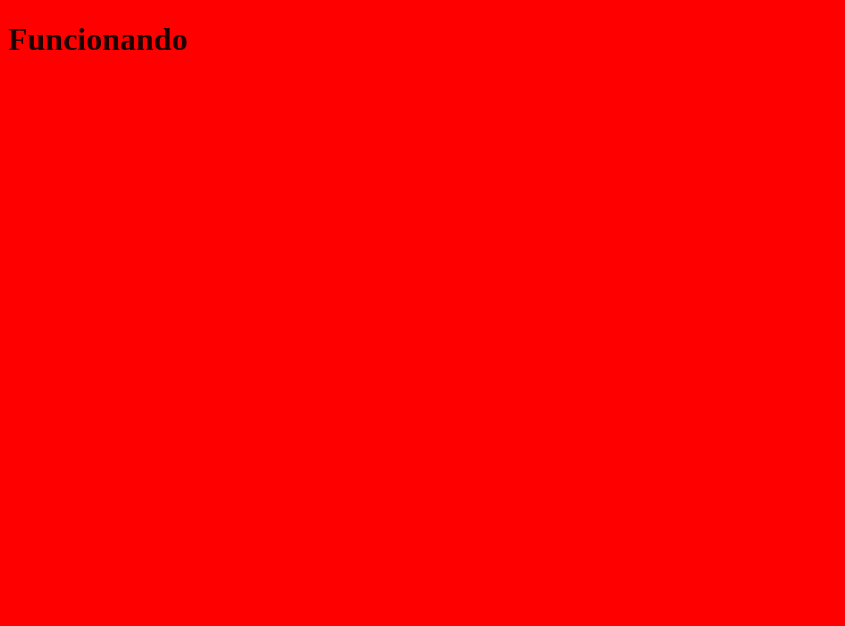
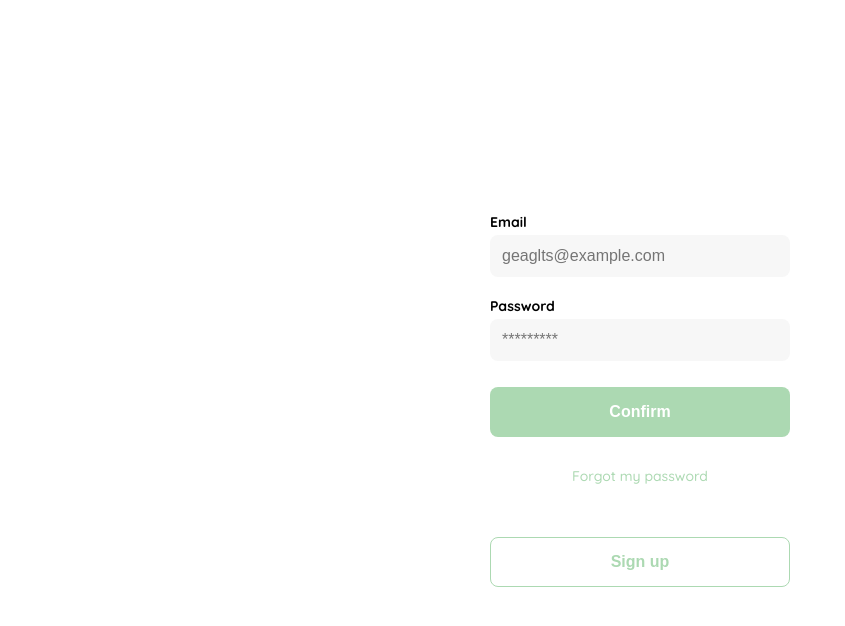
Before and after one commit to geaglts/react-shop, a React app: page /login in a window 1280 px wide. Shown: the top 626 px of the page, without its empty margins (0-845 px from the left). Built offline with nearby package versions, Linux system fonts and the light colour scheme.

Commit message:
Component login with styles

```diff
--- a/public/index.html
+++ b/public/index.html
@@ -5,6 +5,10 @@
         <meta http-equiv="X-UA-Compatible" content="IE=edge" />
         <meta name="viewport" content="width=device-width, initial-scale=1.0" />
         <title>React Shop</title>
+        <!-- FONTS -->
+        <link rel="preconnect" href="https://fonts.googleapis.com" />
+        <link rel="preconnect" href="https://fonts.gstatic.com" crossorigin />
+        <link href="https://fonts.googleapis.com/css2?family=Quicksand:wght@300;500;700&display=swap" rel="stylesheet" />
     </head>
     <body>
         <div id="app"></div>
--- a/src/components/App.jsx
+++ b/src/components/App.jsx
@@ -1,12 +1,14 @@
-import React from "react";
-import "../styles/global.scss";
+import React from 'react';
+import Layout from '../containers/Layout';
+import Login from '../containers/Login';
+import '../styles/global.scss';
 
 const App = () => {
-  return (
-    <div>
-      <h1>Funcionando</h1>
-    </div>
-  );
+    return (
+        <Layout>
+            <Login />
+        </Layout>
+    );
 };
 
 export default App;
--- /dev/null
+++ b/src/containers/Layout.jsx
@@ -0,0 +1,7 @@
+import React from 'react';
+
+const Layout = ({ children }) => {
+    return <div>{children}</div>;
+};
+
+export default Layout;
--- /dev/null
+++ b/src/containers/Login.jsx
@@ -0,0 +1,27 @@
+import React from 'react';
+import '../styles/Login.scss';
+
+const login = () => {
+    return (
+        <div className="login">
+            <div className="form-container">
+                <img src="./assets/logos/logo_yard_sale.svg" alt="logo de yard sale" className="logo" />
+                <form action="/" className="form">
+                    <label className="label" for="email">
+                        Email
+                    </label>
+                    <input id="email" type="email" placeholder="geaglts@example.com" className="input input-email" required />
+                    <label className="label" for="password">
+                        Password
+                    </label>
+                    <input id="password" type="password" placeholder="*********" className="input input-password" required />
+                    <input type="submit" value="Confirm" className="primary-button login-button" />
+                    <a href="/">Forgot my password</a>
+                </form>
+                <button className="secondary-button signup-button">Sign up</button>
+            </div>
+        </div>
+    );
+};
+
+export default login;
--- /dev/null
+++ b/src/styles/Login.scss
@@ -0,0 +1,96 @@
+@use './vars';
+
+.login {
+    width: 100%;
+    height: 100vh;
+    display: grid;
+    place-items: center;
+}
+
+.form-container {
+    display: grid;
+    grid-template-rows: auto 1fr auto;
+    width: 300px;
+}
+
+.logo {
+    width: 150px;
+    margin-bottom: 35px;
+    justify-self: center;
+    display: none;
+}
+
+.form {
+    display: flex;
+    flex-direction: column;
+    position: relative;
+}
+
+.form a {
+    font-size: var(--sm);
+    color: var(--hospital-green);
+    text-decoration: none;
+    margin-bottom: 52px;
+    text-align: center;
+}
+
+.label {
+    font-weight: bold;
+    font-size: var(--sm);
+    margin-bottom: 4px;
+}
+
+.input {
+    background-color: var(--text-input-field);
+    border: none;
+    font-size: var(--md);
+    border-radius: 8px;
+    padding: 6px 12px;
+    height: 30px;
+    margin-bottom: 12px;
+}
+
+.input-email {
+    margin-bottom: 20px;
+}
+
+.primary-button {
+    background-color: var(--hospital-green);
+    border: none;
+    border-radius: 8px;
+    color: var(--white);
+    width: 100%;
+    cursor: pointer;
+    font-size: var(--md);
+    font-weight: bold;
+    height: 50px;
+}
+
+.login-button {
+    margin-top: 14px;
+    margin-bottom: 30px;
+}
+
+.secondary-button {
+    background-color: var(--white);
+    border: 1px solid var(--hospital-green);
+    color: var(--hospital-green);
+    border-radius: 8px;
+    width: 100%;
+    cursor: pointer;
+    font-size: var(--md);
+    font-weight: bold;
+    height: 50px;
+}
+
+@media (max-width: 640px) {
+    .logo {
+        display: block;
+    }
+
+    .signup-button {
+        position: absolute;
+        width: 300px;
+        bottom: 10px;
+    }
+}
--- /dev/null
+++ b/src/styles/_vars.scss
@@ -0,0 +1,11 @@
+:root {
+    --white: #ffffff;
+    --black: #000000;
+    --dark: #232830;
+    --very-light-pink: #c7c7c7;
+    --text-input-field: #f7f7f7;
+    --hospital-green: #acd9b2;
+    --sm: 14px;
+    --md: 16px;
+    --lg: 18px;
+}
--- a/src/styles/global.scss
+++ b/src/styles/global.scss
@@ -1,7 +1,4 @@
-$base-color: #ff0000;
-$color: rgba(black, 0.88);
-
 body {
-  background-color: $base-color;
-  color: $color;
+    margin: 0;
+    font-family: 'Quicksand', sans-serif;
 }
```
Also changed, not shown: 1 other file (tests, documents, lock files or other folders). Lines whose indentation alone changed are shown as unchanged.
